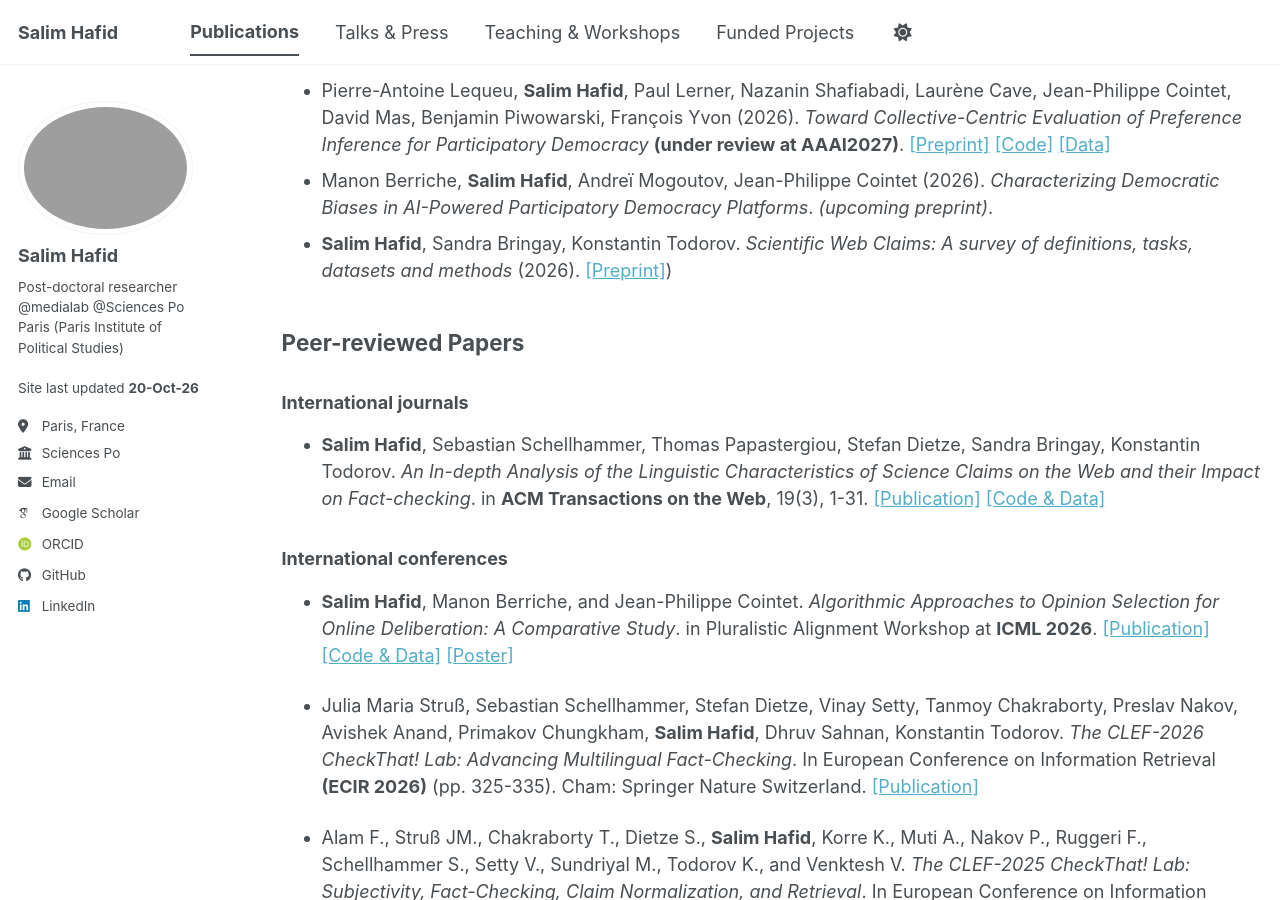
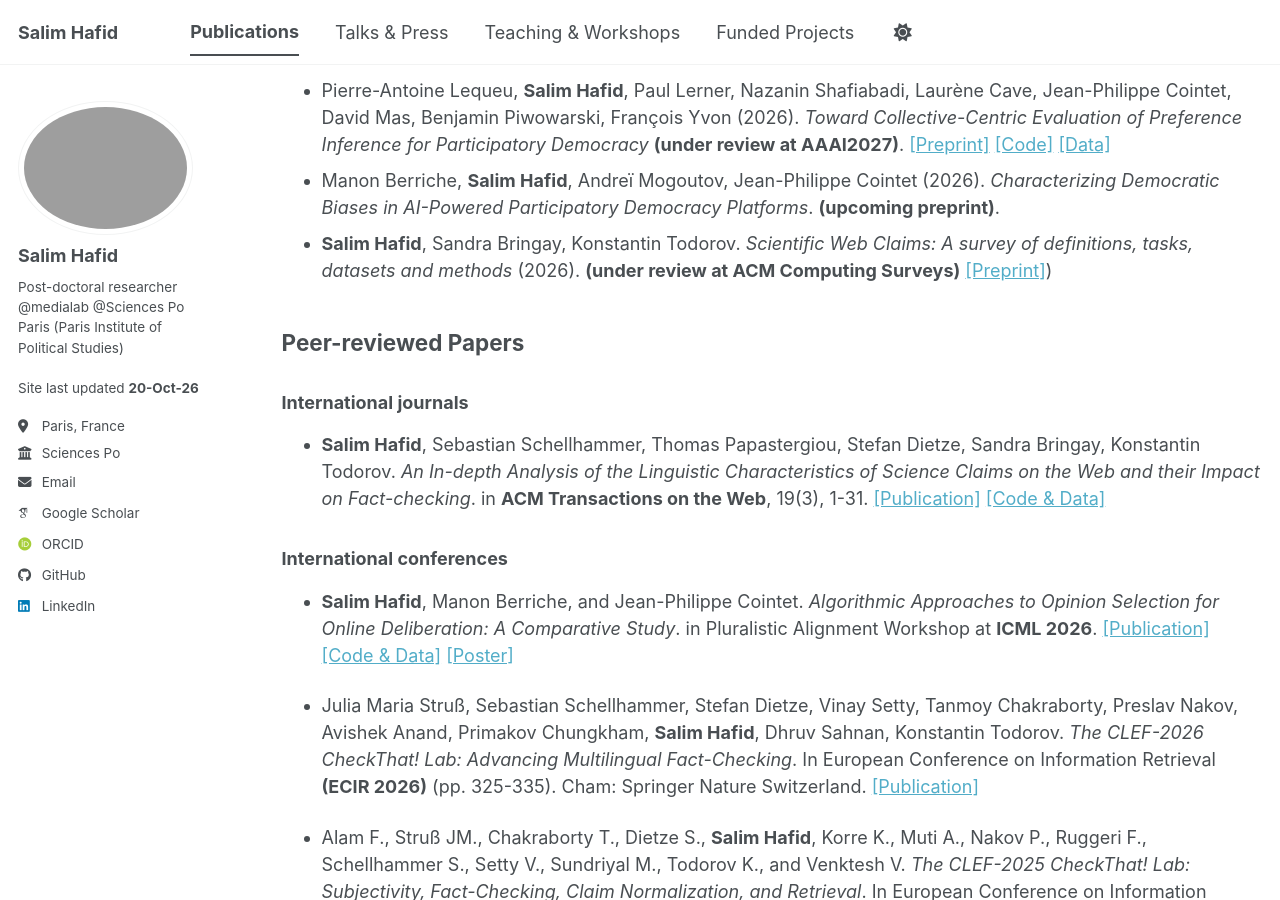
Before and after one commit to salim-hafid/salim-hafid.github.io, a Jekyll site: the page built from _pages/publications.md, in a window 1280 px wide and 900 px high, scrolled down 400 px. Built offline with Jekyll 4.4.1, drawn with Linux system fonts in a browser that asks for light colours; some web fonts are replaced; a script bundle is joined from its source files by our own code; library files that are not in the unit come from our copies.

Commit message:
Revise publication details in publications.md
Updated publication status for two papers in the Working Papers section.

```diff
--- a/_pages/publications.md
+++ b/_pages/publications.md
@@ -11,8 +11,8 @@ Note that in contrast to many other fields, where conferences primarily serve as
 
 ## Working Papers
 - Pierre-Antoine Lequeu, **Salim Hafid**, Paul Lerner, Nazanin Shafiabadi, Laurène Cave, Jean-Philippe Cointet, David Mas, Benjamin Piwowarski, François Yvon (2026). *Toward Collective-Centric Evaluation of Preference Inference for Participatory Democracy* **(under review at AAAI2027)**. [[Preprint]](https://arxiv.org/pdf/2609.02990) [[Code]](https://github.com/LequeuISIR/PrefInferenceEval) [[Data]](https://huggingface.co/collections/democratic-commons/citizens-consultations)
-- Manon Berriche, **Salim Hafid**, Andreï Mogoutov, Jean-Philippe Cointet (2026). *Characterizing Democratic Biases in AI-Powered Participatory Democracy Platforms*. *(upcoming preprint)*.
-- **Salim Hafid**, Sandra Bringay, Konstantin Todorov. *Scientific Web Claims: A survey of definitions, tasks, datasets and methods* (2026). [[Preprint]](https://hal.science/hal-05586630v1))
+- Manon Berriche, **Salim Hafid**, Andreï Mogoutov, Jean-Philippe Cointet (2026). *Characterizing Democratic Biases in AI-Powered Participatory Democracy Platforms*. **(upcoming preprint)**.
+- **Salim Hafid**, Sandra Bringay, Konstantin Todorov. *Scientific Web Claims: A survey of definitions, tasks, datasets and methods* (2026). **(under review at ACM Computing Surveys)** [[Preprint]](https://hal.science/hal-05586630v1))
 
 ## Peer-reviewed Papers
 
```
